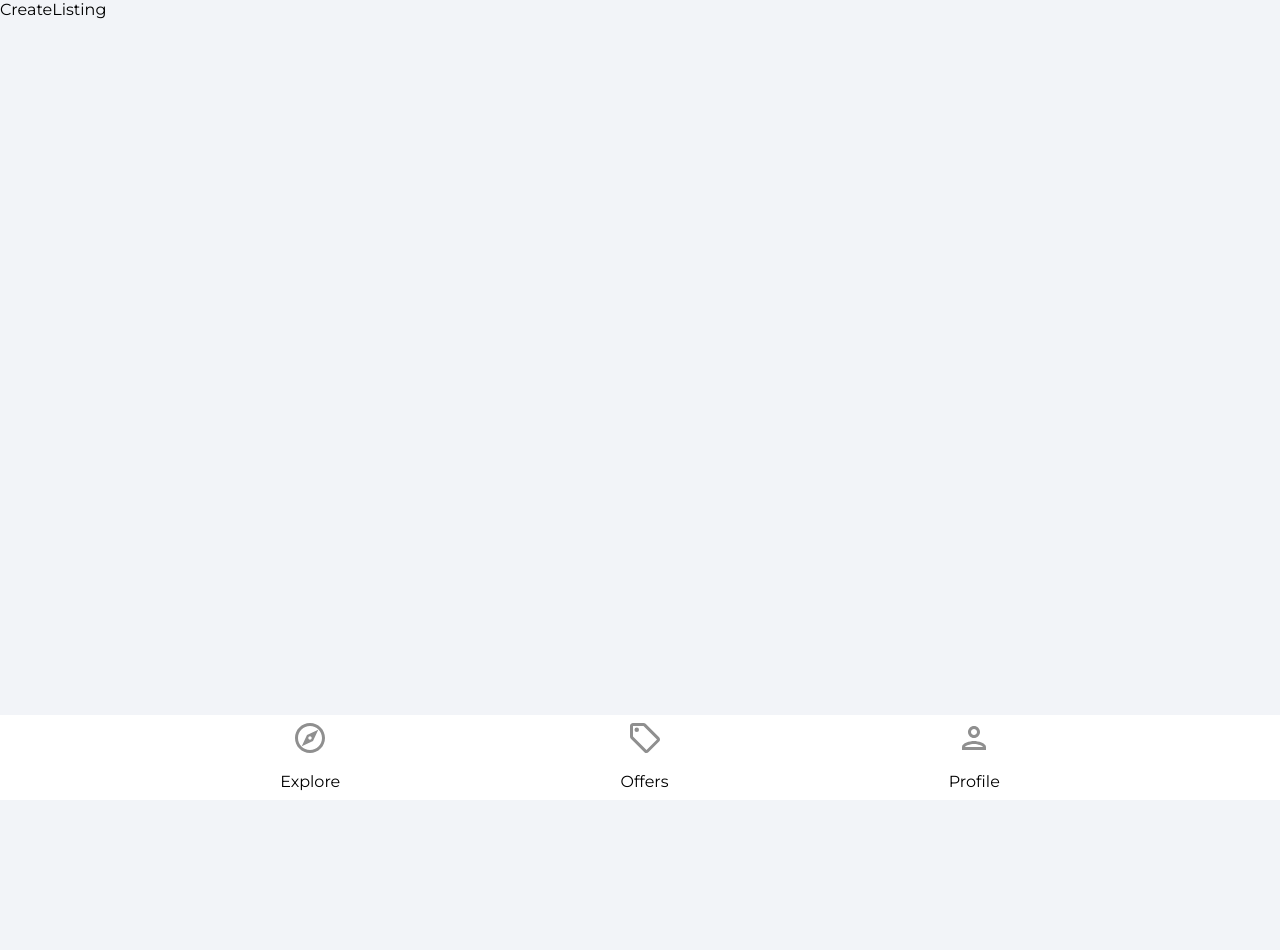
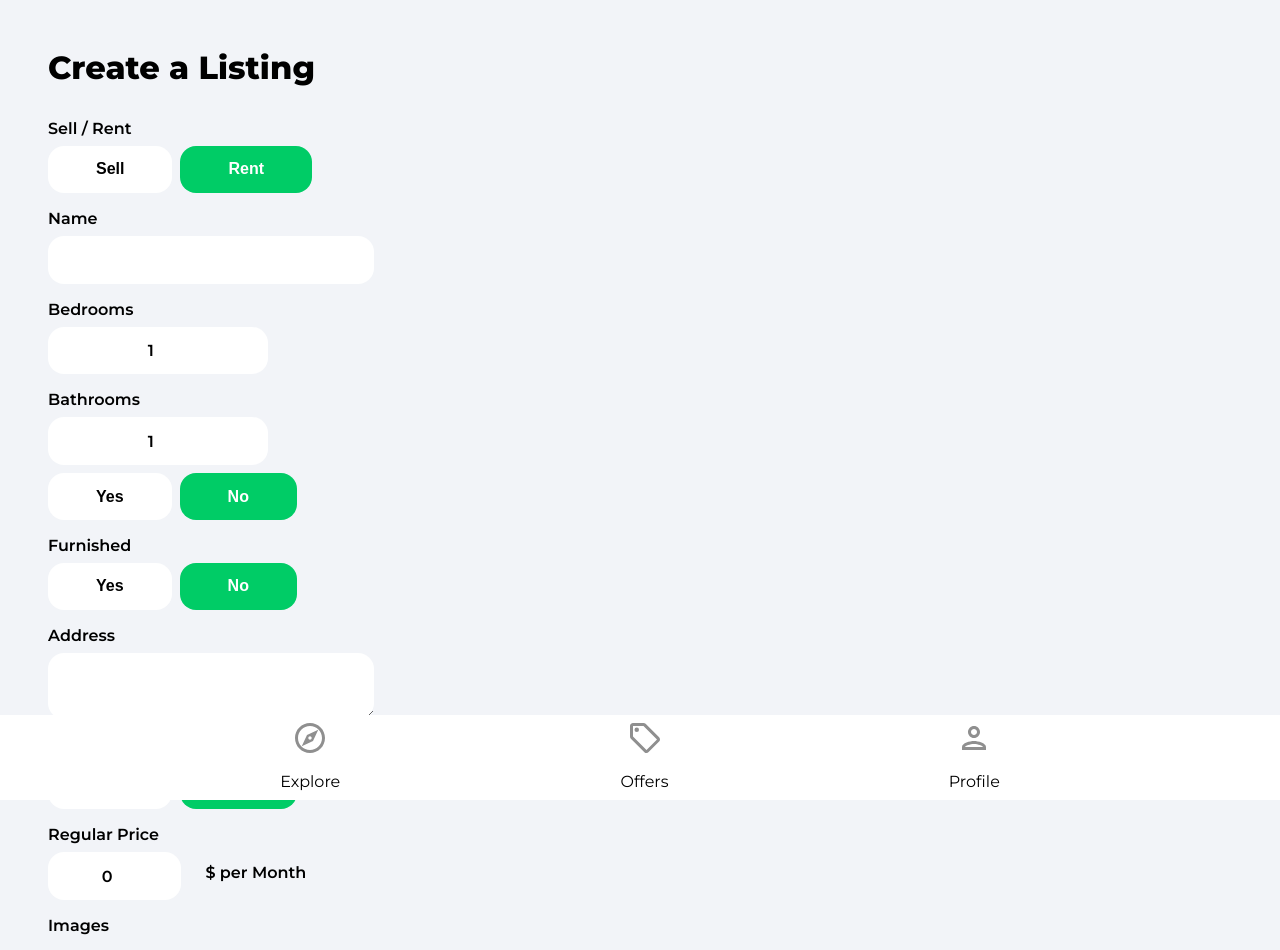
Before and after one commit to LayneHansen/MyNewPlace, a React (Create React App) app: page /create-listing in a window 1280 px wide. Shown: the top 950 px of the page. Before the commit the page ends 800 px from the top, so only its background shows below. Built offline with nearby package versions, Linux system fonts and the light colour scheme; no server answers.

Commit message:
created create listing form

```diff
--- a/src/pages/CreateListing.jsx
+++ b/src/pages/CreateListing.jsx
@@ -1,52 +1,299 @@
-import { useState, useEffect, useRef } from 'react'
-import { useNavigate } from 'react-router-dom'
-import { getAuth, onAuthStateChanged } from 'firebase/auth'
-import Spinner from '../components/Spinner'
+import { useState, useEffect, useRef } from "react";
+import { useNavigate } from "react-router-dom";
+import { getAuth, onAuthStateChanged } from "firebase/auth";
+import Spinner from "../components/Spinner";
 
 function CreateListing() {
-  const [geolocationEnabled, setGeolocationEnabled] = useState(true)
-  const [loading, setLoading] = useState(false)
+  const [geolocationEnabled, setGeolocationEnabled] = useState(true);
+  const [loading, setLoading] = useState(false);
   const [formData, setFormData] = useState({
-    type: 'rent',
-    name: '',
+    type: "rent",
+    name: "",
     bedrooms: 1,
     bathrooms: 1,
     parking: false,
     furnished: false,
-    address: '',
+    address: "",
     offer: false,
     regularPrice: 0,
     discountedPrice: 0,
     images: {},
     latitude: 0,
-    longitude: 0
-  })
+    longitude: 0,
+  });
 
-  const auth = getAuth()
-  const navigate = useNavigate()
-  const isMounted = useRef(true)
+  const {
+    type,
+    name,
+    bedrooms,
+    bathrooms,
+    parking,
+    furnished,
+    address,
+    offer,
+    regularPrice,
+    discountedPrice,
+    images,
+    latitude,
+    longitude,
+  } = formData;
+
+  const auth = getAuth();
+  const navigate = useNavigate();
+  const isMounted = useRef(true);
 
   useEffect(() => {
-    if(isMounted) {
+    if (isMounted) {
       onAuthStateChanged(auth, (user) => {
-        setFormData({...formData, userRef: user.uid})
-      })
+        setFormData({ ...formData, userRef: user.uid });
+      });
     } else {
-      navigate('sign-in')
+      navigate("sign-in");
     }
 
     return () => {
-      isMounted.current = false
-    }
-  }, [isMounted])
+      isMounted.current = false;
+    };
+  }, [isMounted]);
 
-  if(loading) {
-    return <Spinner />
+  if (loading) {
+    return <Spinner />;
   }
 
+  const onSubmit = (e) => {
+    e.preventDefault();
+  };
+
+  const onMutate = (e) => {};
+
   return (
-    <div>CreateListing</div>
-  )
+    <div className="profile">
+      <header>
+        <p className="pageHeader">Create a Listing</p>
+      </header>
+
+      <main>
+        <form onSubmit={onSubmit}>
+          <label className="formLabel">Sell / Rent</label>
+          <div className="formButtons">
+            <button
+              type="button"
+              className={type === "sale" ? "formButtonActive" : "formButton"}
+              id="type"
+              value="sale"
+              onClick={onMutate}
+            >
+              Sell
+            </button>
+
+            <button
+              type="button"
+              className={type === "rent" ? "formButtonActive" : "formButton"}
+              id="type"
+              value="rent"
+              onClick={onMutate}
+            >
+              Rent
+            </button>
+          </div>
+
+          <label className="formLabel">Name</label>
+
+          <input
+            className="formInputName"
+            type="text"
+            id="name"
+            value={name}
+            onChange={onMutate}
+            maxLength="32"
+            minLength="10"
+            required
+          />
+
+          <div className="formRooms flex">
+            <div>
+              <label className="formLabel">Bedrooms</label>
+              <input
+                className="formInputSmall"
+                type="number"
+                id="bedrooms"
+                value={bedrooms}
+                onChange={onMutate}
+                maxLength="1"
+                minLength="50"
+                required
+              />
+              <label className="formLabel">Bathrooms</label>
+              <input
+                className="formInputSmall"
+                type="number"
+                id="bathrooms"
+                value={bathrooms}
+                onChange={onMutate}
+                maxLength="1"
+                minLength="50"
+                required
+              />
+            </div>
+          </div>
+          <div className="formButtons">
+            <button
+              className={parking ? "formButtonActive" : "formButton"}
+              type="button"
+              id="parking"
+              value={true}
+              onClick={onMutate}
+              min="1"
+              max="50"
+            >
+              Yes
+            </button>
+            <button
+              className={
+                !parking && parking !== null ? "formButtonActive" : "formButton"
+              }
+              type="button"
+              id="parking"
+              value={false}
+              onClick={onMutate}
+            >
+              No
+            </button>
+          </div>
+          <label className="formLabel">Furnished</label>
+          <div className="formButtons">
+            <button
+              className={furnished ? "formButtonActive" : "formButton"}
+              type="button"
+              id="furnished"
+              value={true}
+              onClick={onMutate}
+            >
+              Yes
+            </button>
+            <button
+              className={
+                !furnished && furnished !== null
+                  ? "formButtonActive"
+                  : "formButton"
+              }
+              type="button"
+              id="furnished"
+              value={false}
+              onClick={onMutate}
+            >
+              No
+            </button>
+          </div>
+
+          <label className="formLabel">Address</label>
+          <textarea
+            className="formInputAddress"
+            type="text"
+            id="address"
+            value={address}
+            onChange={onMutate}
+            required
+          />
+
+          {!geolocationEnabled && (
+            <div className="formLatLng flex">
+              <div>
+                <label className="formLabel">Latitude</label>
+                <input
+                  className="formInputSmall"
+                  type="number"
+                  id="latitude"
+                  value={latitude}
+                  onChange={onMutate}
+                  required
+                />
+                <label className="formLabel">Longitude</label>
+                <input
+                  className="formInputSmall"
+                  type="number"
+                  id="longitude"
+                  value={longitude}
+                  onChange={onMutate}
+                  required
+                />
+              </div>
+            </div>
+          )}
+
+          <label className="formLabel">Offer</label>
+          <div className="formButtons">
+            <button
+              className={offer ? "formButtonActive" : "formButton"}
+              type="button"
+              id="offer"
+              value={true}
+              onClick={onMutate}
+            >
+              Yes
+            </button>
+            <button
+              className={
+                !offer && offer !== null ? "formButtonActive" : "formButton"
+              }
+              type="button"
+              id="offer"
+              value={false}
+              onClick={onMutate}
+            >
+              No
+            </button>
+          </div>
+
+          <label className="formLabel">Regular Price</label>
+          <div className="formPriceDiv">
+            <input
+              className="formInputSmall"
+              type="number"
+              id="regularPrice"
+              value={regularPrice}
+              onChange={onMutate}
+              min="50"
+              max="750000000"
+              required
+            />
+            {type === 'rent' && (
+              <p className="formPriceText">$ per Month</p>
+            )}
+          </div>
+
+          {offer && (
+            <>
+            <label lassName="formLabel">Discounted Price</label>
+            <input
+              className="formInputSmall"
+              type='number'
+              id='discountedPrice'
+              value={discountedPrice}
+              onChange={onMutate}
+              min='50'
+              max='750000000'
+              required={offer}
+            />
+            </>
+          )}
+
+          <label className="formLabel">Images</label>
+          <p className="imagesInfo">First image will be the cover (max 6).</p>
+          <input
+            className='formInputFile'
+            type="file"
+            id='images'
+            onChange={onMutate}
+            max='6'
+            accept='.jpg,.png,.jpeg'
+            multiple
+            required
+          />
+        </form>
+      </main>
+    </div>
+  );
 }
 
-export default CreateListing
+export default CreateListing;
```
